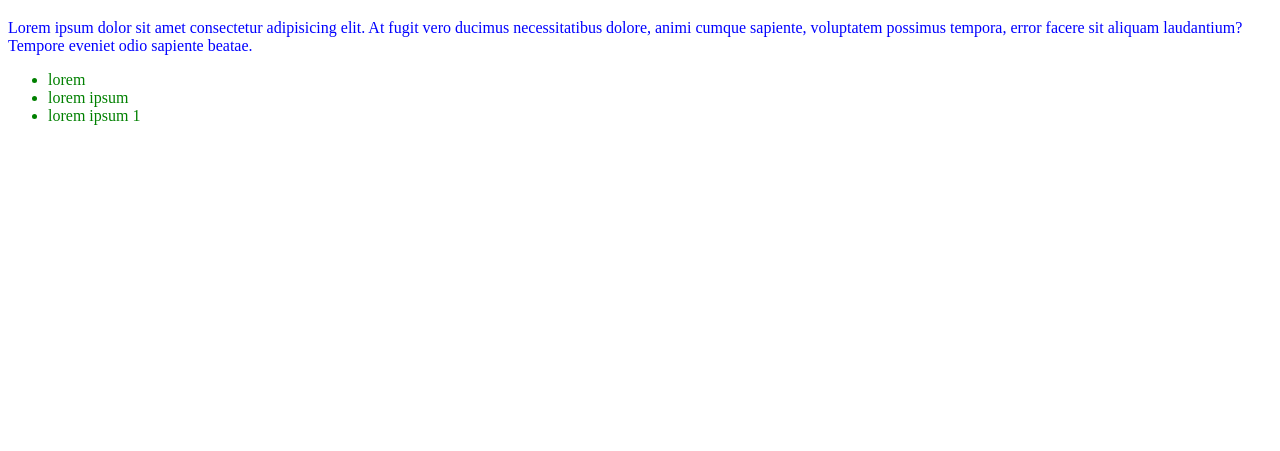
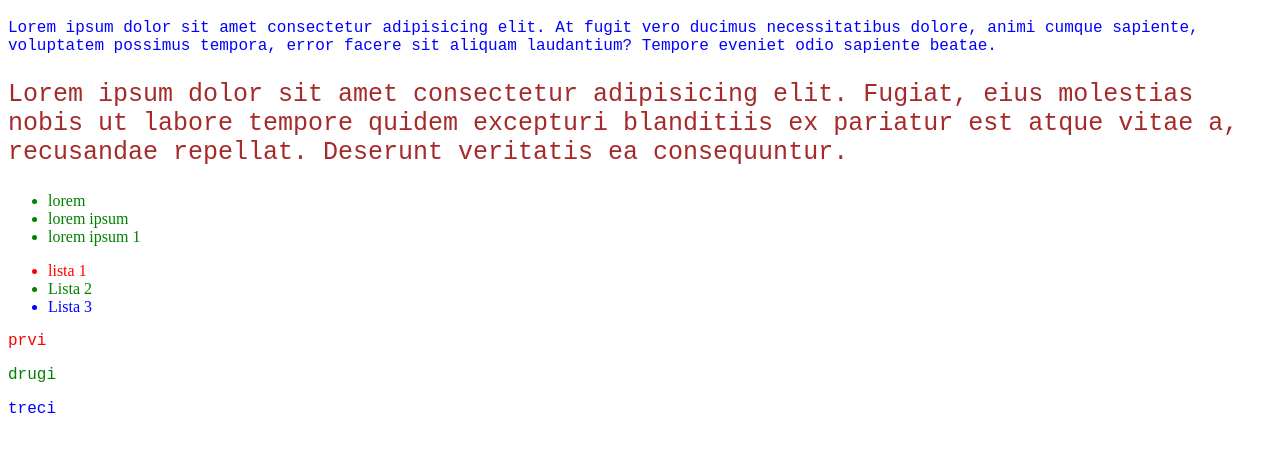
Before and after one commit to Meling1/algebra.css1, a plain HTML site: page index.html in a window 1280 px wide. Shown: the part 61-512 px from the top of the page. Drawn offline with Linux system fonts and the light colour scheme.

Commit message:
napravljena index2 stranica i njen external css

```diff
--- a/index.html
+++ b/index.html
@@ -4,24 +4,37 @@
     <meta charset="UTF-8">
     <meta name="viewport" content="width=device-width, initial-scale=1.0">
     <title>CSS prvi primjer</title>
-    <style>
-        h1 {color: red;
-            font-size: 32px;}
-
-        p {color: blue;
-           font-size: 16px;}
-
-        ul {color: green;}
-    </style>
+    <link rel="stylesheet" href="./styles/common-style.css">
+    <link rel="stylesheet" href="./styles/index-specific.css">
 </head>
 <body>
     <h1>Hello world</h1>
-    <p>Lorem ipsum dolor sit amet consectetur adipisicing elit. At fugit vero ducimus necessitatibus dolore, animi cumque sapiente, voluptatem possimus tempora, error facere sit aliquam laudantium? Tempore eveniet odio sapiente beatae.</p>
+
+    <p>Lorem ipsum dolor sit amet consectetur adipisicing elit.
+         At fugit vero ducimus necessitatibus dolore, animi cumque sapiente, voluptatem
+          possimus tempora, error facere sit aliquam laudantium? Tempore eveniet odio sapiente beatae.</p>
+
+    <p style="color: brown; font-size: 25px;">Lorem ipsum dolor sit amet consectetur adipisicing elit.
+        Fugiat, eius molestias nobis ut labore tempore quidem excepturi blanditiis ex
+         pariatur est atque vitae a, recusandae repellat. Deserunt veritatis ea consequuntur.</p>
+
     <ul>
         <li>lorem</li>
         <li>lorem ipsum</li>
         <li>lorem ipsum 1</li>
     </ul>
+
+    <ul>
+        <li class="el1">lista 1</li>
+        <li class="el2">Lista 2</li>
+        <li class="el3">Lista 3</li>
+    </ul>
+
+    <p id="odlomak1">prvi</p>
+
+    <p id="odlomak2">drugi</p>
+
+    <p id="odlomak3">treci</p>
 </body>
 
 </html>
--- /dev/null
+++ b/styles/common-style.css
@@ -0,0 +1,9 @@
+
+        h1 {color: red;
+            font-size: 32px;}
+
+        p {color: blue;
+           font-size: 16px;
+        font-family: 'Courier New', Courier, monospace;}
+
+        ul {color: green;}
--- /dev/null
+++ b/styles/index-specific.css
@@ -0,0 +1,17 @@
+/*ul {
+    color: purple;
+} */
+
+.el1 {color: red;}
+
+.el2 {color: green;}
+
+.el3{color: blue;}
+
+#odlomak1 {color: red;}
+
+#odlomak2 {
+    color: green;
+}
+
+#odlomak3 {color: blue;}
--- /dev/null
+++ b/styles/index2-specific.css
@@ -0,0 +1,34 @@
+h1 {
+    color:#F93;
+font-family:'Saira Stencil One', cursive;
+font-size:5em;
+text-align:center;
+text-shadow: 5px 5px 8px #333;
+}
+
+h2 {
+    color: green;
+font-family:'Dancing Script', cursive;
+font-size:3em;
+text-decoration: underline wavy #800; }
+
+h3 {
+    font-family:'Courier New', courier, monospace;
+font-size:36px;
+text-transform: uppercase;
+}
+
+h4 {
+    font-family:'Arial, Helvetica', sans-serif;
+    font-size:32px;
+    font-style: italic;
+    font-variant: small-caps;
+    text-align: right
+}
+
+p { font-family:'Georgia, ''Times New Roman', Times, serif;
+    font-size:2em;
+    line-height: 140%;
+    text-align: justify;
+
+}
```
Also changed, not shown: index2.html (added, +23 -0 lines).
